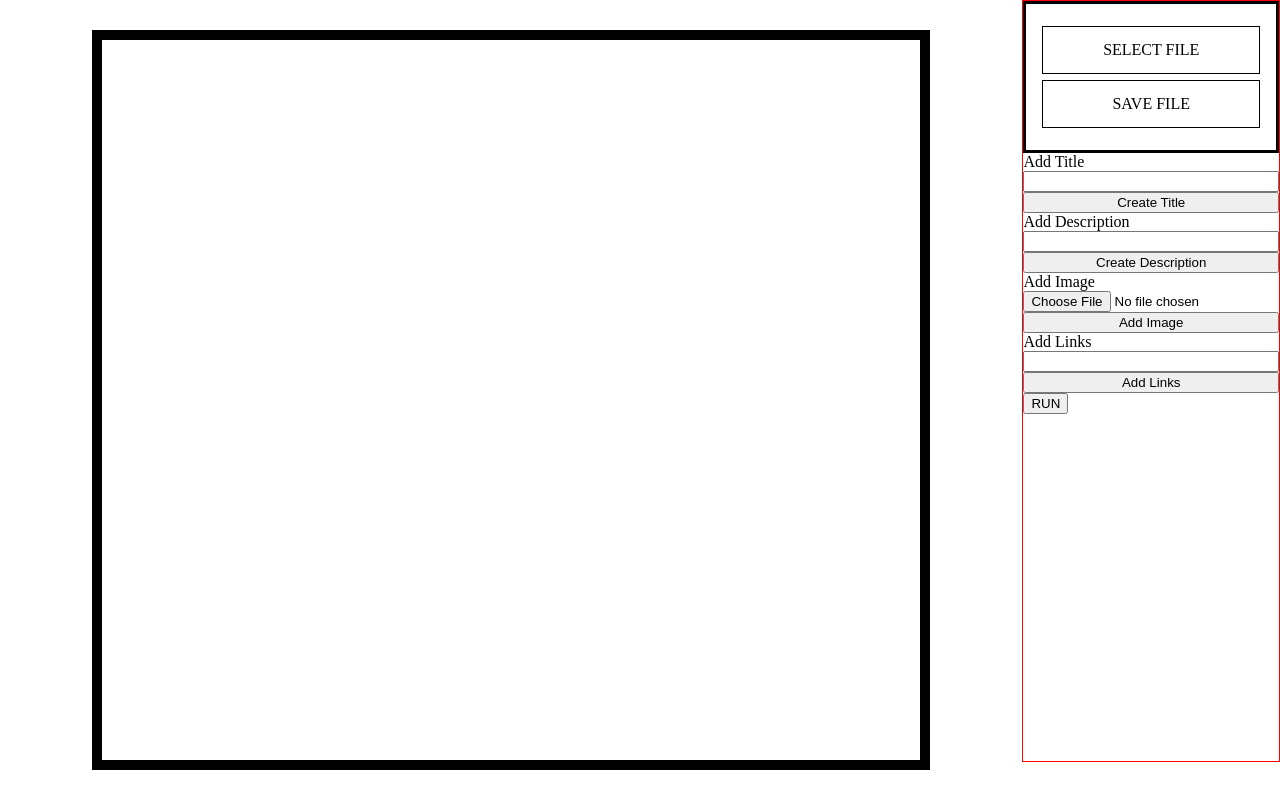
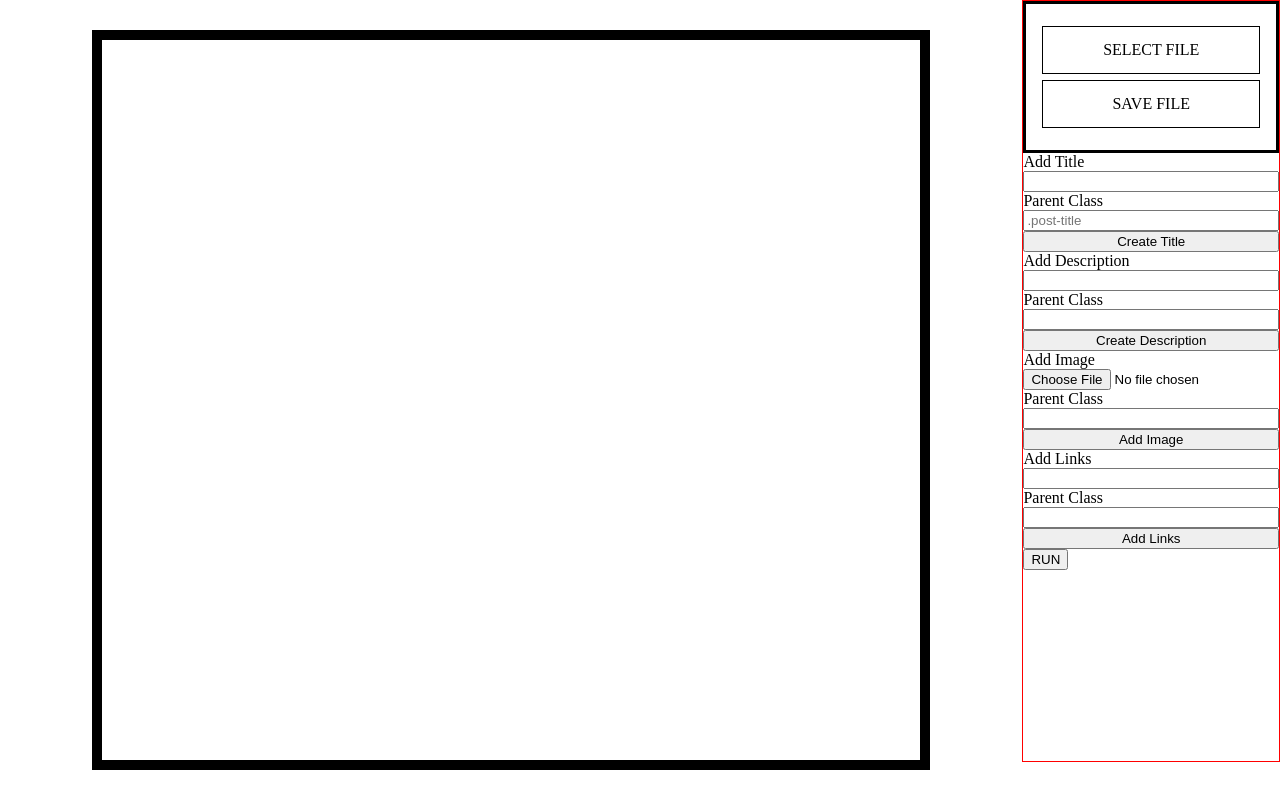
Before and after one commit to DustyCs/PostMaker, a PHP site: page / in a window 1280 px wide. Run offline with PHP 8.4, Linux system fonts and the light colour scheme; some libraries are stand-ins or nearby versions.

Commit message:
Added default placeholder for title

```diff
--- a/includes/jsonData.includes.php
+++ b/includes/jsonData.includes.php
@@ -23,8 +23,8 @@ if ($type == "run"){
     $dataContr->data = $decoded; // No need to run setData since this is already the data
     $dataContr->editData();
     // Set Data URL BEFORE RUNNING RENDER DATA
-    $dataContr->data_url = __DIR__ . $save_location . $file_name . ".json";
-    $dataContr->renderData();
+    // $dataContr->data_url = __DIR__ . $save_location . $file_name . ".json";
+    // $dataContr->renderData();
 
     ECHO var_dump($decoded) . var_dump($type);
 
--- a/index.php
+++ b/index.php
@@ -4,6 +4,7 @@
     <meta charset="UTF-8">
     <meta name="viewport" content="width=device-width, initial-scale=1.0">
     <link rel="stylesheet" href="/static/css/master.css">
+    <link rel="stylesheet" href="/static/css/input_styles.css">
     <script src="https://ajax.googleapis.com/ajax/libs/jquery/2.1.1/jquery.min.js"></script>
     <script src="/static/js/jquery-3.7.1.min.js"></script>
     <script type="module" src="/static/js/siteController.js"></script>
@@ -34,21 +35,29 @@
                         <div class="title input-form">
                             <label for="title">Add Title</label>
                             <input type="text" name="" id="title">
+                            <label for="title">Parent Class</label>
+                            <input type="text" name="" id="title_parent" placeholder=".post-title">
                             <input type="button" value="Create Title" id="addTitle">
                         </div>
                         <div class="description input-form">
                             <label for="description">Add Description</label>
                             <input type="text" name="" id="description">
+                            <label for="title">Parent Class</label>
+                            <input type="text" name="" id="description_parent">
                             <input type="button" value="Create Description" id="addDescription">
                         </div>
                         <div class="image input-form">
                             <label for="image">Add Image</label>
                             <input type="file" name="" id="image">
+                            <label for="title">Parent Class</label>
+                            <input type="text" name="" id="image_parent">
                             <input type="button" value="Add Image" id="addImage">
                         </div>
                         <div class="links input-form">
                             <label for="links">Add Links</label>
                             <input type="text" name="" id="link">
+                            <label for="title">Parent Class</label>
+                            <input type="text" name="" id="link_parent">
                             <input type="button" value="Add Links" id="addLink">
                         </div>
                     </form>
--- /dev/null
+++ b/static/css/input_styles.css
@@ -0,0 +1,3 @@
+input[type="text"][value=".post-title"]{
+    color: red;
+}
--- a/static/js/formButton.js
+++ b/static/js/formButton.js
@@ -5,14 +5,18 @@ export const buttonFunction = {
     imgRe: /png|jpg|webp/g,
     linkRe: /www|http|com/g,
 
-    addTitle : function(value, jsonData, jsonController){
+    addTitle : function(value, parentClass, jsonData, jsonController){
         // console.log(this.titleRe)
         //console.log(/h*http/g.test('http'));
-        // console.log(value); //  $("#title").val()
+        // console.log(value, parentClass); //  $("#title").val()
         // Check
         // console.log(this.titleRe.test("http")) // regex
+        if(!parentClass){
+            parentClass = ".post-title"; // do the same thing with the other ones
+        }
 
-        var mainData = {"value": value, "type": "txt", "class":"", "parent_class": ".post-title"} // works
+
+        var mainData = {"value": value, "type": "txt", "class":"", "parent_class": parentClass}; // works
 
         var test = {"id": {"value": "0"},
 
@@ -41,7 +45,7 @@ export const buttonFunction = {
         console.log(jsonData)
     },
 
-    addDescription : function(value, jsonData, jsonController){
+    addDescription : function(value, parentClass, jsonData, jsonController){
         var mainData = {"value": value, "type": "txt", "class":"", "parent_class": ".post-title"}
         console.log(value);
         jsonController.addObject('description' + this.counter, mainData, jsonData);
@@ -49,7 +53,7 @@ export const buttonFunction = {
         console.log(jsonData);
     },
 
-    addImage: function(value, jsonData, jsonController){
+    addImage: function(value, parentClass, jsonData, jsonController){
         console.log(value);
         // Convert
 
@@ -62,7 +66,7 @@ export const buttonFunction = {
         console.log(jsonData);
     },
 
-    addLink : function(value, jsonData, jsonController){
+    addLink : function(value, parentClass, jsonData, jsonController){
         console.log(value);
 
         var mainData = {"value": value, "type": "txt", "class":"", "parent_class": ".post-title"}
--- a/static/js/siteController.js
+++ b/static/js/siteController.js
@@ -6,10 +6,10 @@ $(document).ready(function(){
     jsonData.id = {"value": "0"};
     jsonData.parent = {"value": true};
 
-    $("#addTitle").on('click', () => { buttonFunction.addTitle($("#title").val(), jsonData, jsonController)}); // jsonController -> CB func
-    $("#addDescription").on('click', () => { buttonFunction.addDescription($("#description").val(), jsonData, jsonController)});
-    $("#addImage").on('click', () => { buttonFunction.addImage($("#image").val(), jsonData, jsonController)});
-    $("#addLink").on('click', () => { buttonFunction.addLink($("#link").val(), jsonData, jsonController)});
+    $("#addTitle").on('click', () => { buttonFunction.addTitle($("#title").val(), $("#title_parent").val(), jsonData, jsonController)}); // jsonController -> CB func
+    $("#addDescription").on('click', () => { buttonFunction.addDescription($("#description").val(), $("#title_parent").value, jsonData, jsonController)});
+    $("#addImage").on('click', () => { buttonFunction.addImage($("#image").val(), $("#title_parent").val(), jsonData, jsonController)});
+    $("#addLink").on('click', () => { buttonFunction.addLink($("#link").val(), $("#title_parent").val(), jsonData, jsonController)});
 
     $("#select-file").change(function(){
         var file = this.files[0];
@@ -24,8 +24,6 @@ $(document).ready(function(){
         // $(".preview").load('../includes/jsonData.includes.php');
 
     })
-
-    // unnessary why write this?
 
     $("#file-run").on('click', function(){
         $.ajax({
@@ -47,19 +45,6 @@ $(document).ready(function(){
     // $(".preview").load("../includes/renderData.php");
 });
 
-{
-    function createObject(name, prop1){
-        x = {"name": name,
-            "propery": prop1
-        }
-
-        return x
-    }
-
-
-}
-
-
 const jsonController = {
     addObject : function(key, data, json){
         !json[key] ? json[key] = data : json[key] = data; // doesn't do shit since it can't see the counter \_o_0_/
```
